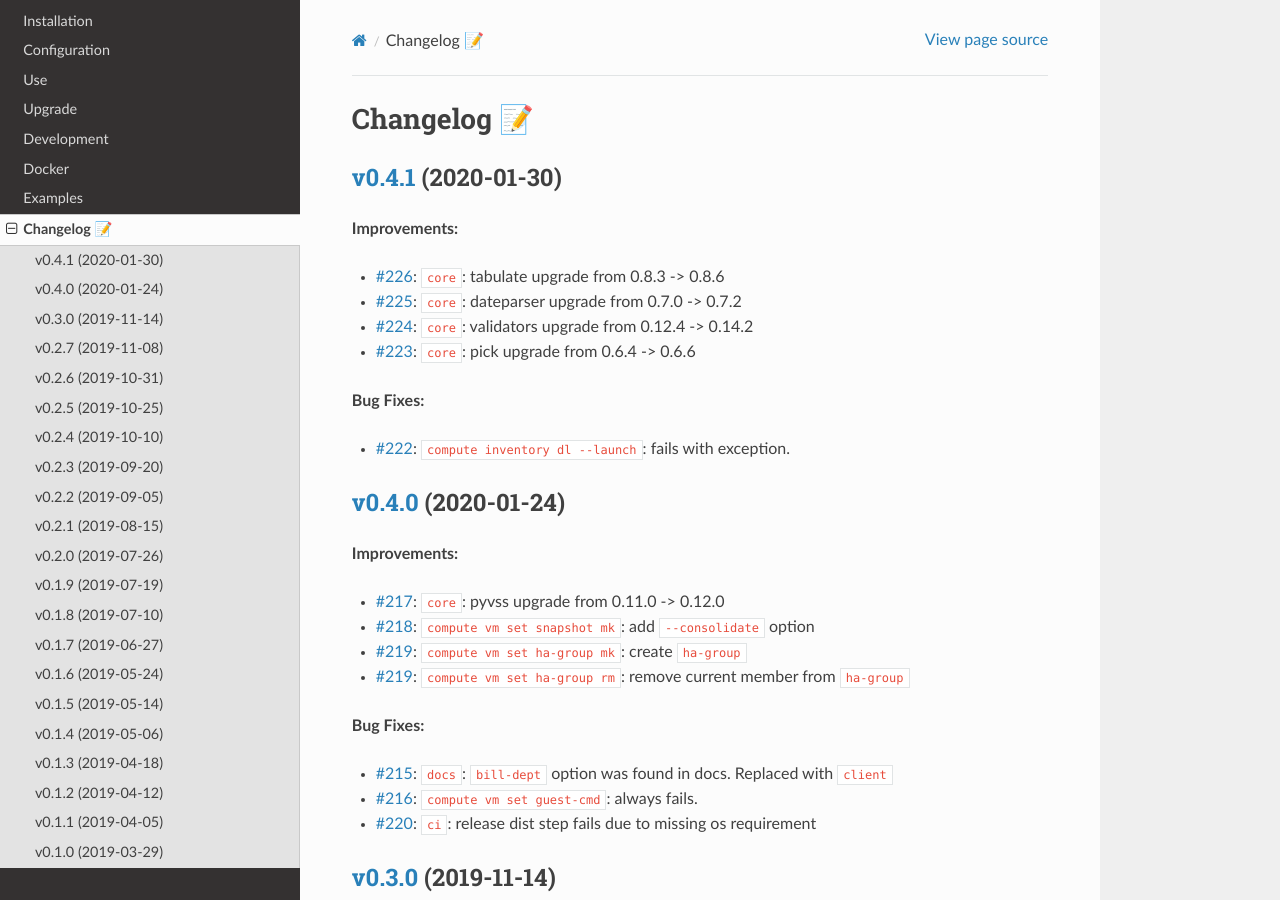
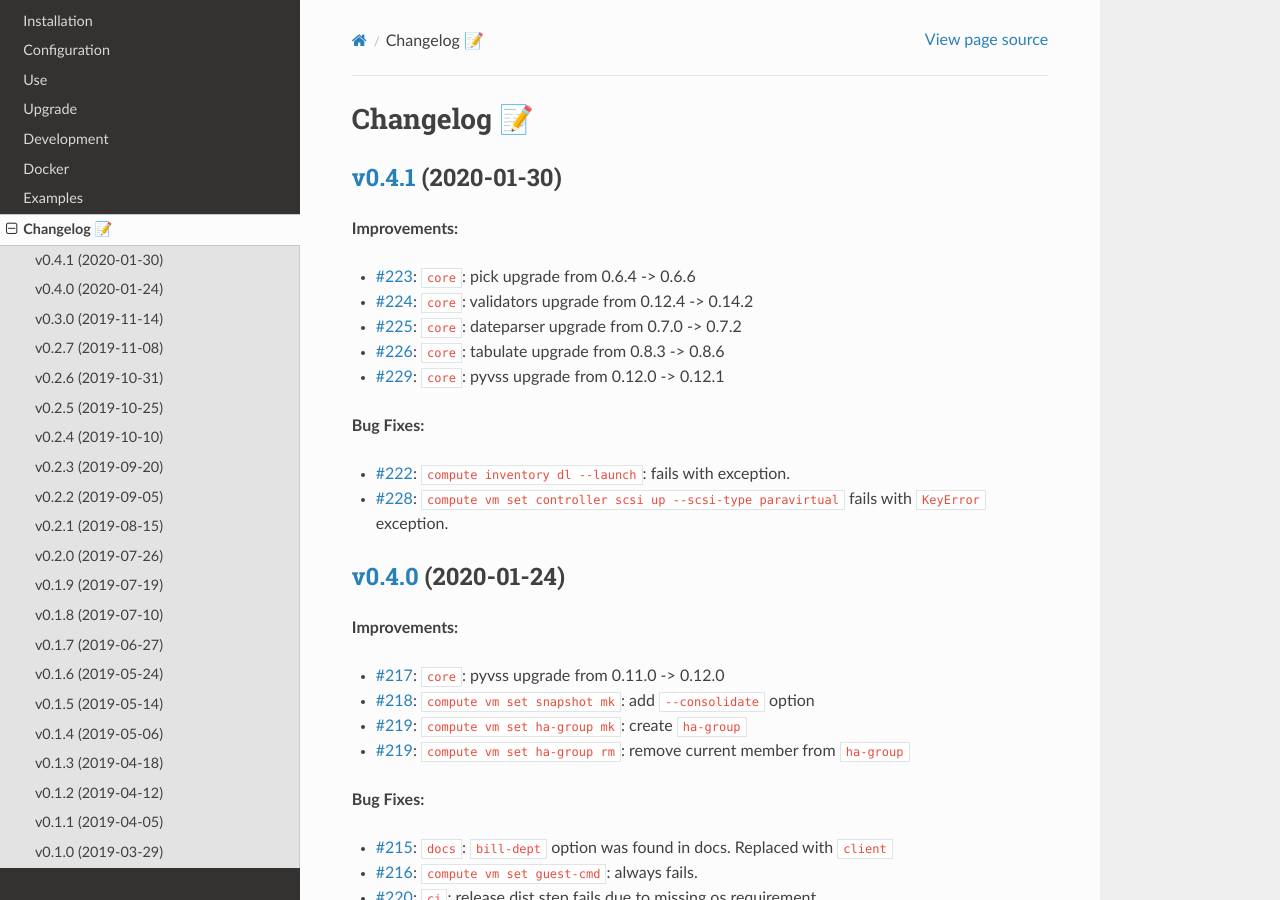
Before and after one commit to EIS-ITS/vss-cli, a Sphinx documentation site: the page built from docs/changelog.rst, in a window 1280 px wide and 900 px high. Built offline with Sphinx 7.4.7 and the Read the Docs theme 2.0.0, drawn with Linux system fonts in a browser that asks for light colours; the version number could not be read and is left out.

Commit message:
Issue #229: ⬆ update pyvss from 0.12.0-> 0.12.1 Issue #228: 🐛compute/vm/set/controller scsi fails with KeyError if no scsi controller is found - fixes #223 #222

```diff
--- a/docs/changelog.rst
+++ b/docs/changelog.rst
@@ -7,14 +7,16 @@ Changelog 📝
 
 **Improvements:**
 
+- `#223 <https://gitlab-ee.eis.utoronto.ca/vss/vss-cli/issues/223>`_: ``core``: pick upgrade from 0.6.4 -> 0.6.6
+- `#224 <https://gitlab-ee.eis.utoronto.ca/vss/vss-cli/issues/224>`_: ``core``: validators upgrade from 0.12.4 -> 0.14.2
+- `#225 <https://gitlab-ee.eis.utoronto.ca/vss/vss-cli/issues/225>`_: ``core``: dateparser upgrade from 0.7.0 -> 0.7.2
 - `#226 <https://gitlab-ee.eis.utoronto.ca/vss/vss-cli/issues/226>`_: ``core``: tabulate upgrade from 0.8.3 -> 0.8.6
-- `#225 <https://gitlab-ee.eis.utoronto.ca/vss/vss-cli/issues/225>`_: ``core``: dateparser upgrade from 0.7.0 -> 0.7.2
-- `#224 <https://gitlab-ee.eis.utoronto.ca/vss/vss-cli/issues/224>`_: ``core``: validators upgrade from 0.12.4 -> 0.14.2
-- `#223 <https://gitlab-ee.eis.utoronto.ca/vss/vss-cli/issues/223>`_: ``core``: pick upgrade from 0.6.4 -> 0.6.6
+- `#229 <https://gitlab-ee.eis.utoronto.ca/vss/vss-cli/issues/229>`_: ``core``: pyvss upgrade from 0.12.0 -> 0.12.1
 
 **Bug Fixes:**
 
 - `#222 <https://gitlab-ee.eis.utoronto.ca/vss/vss-cli/issues/222>`_: ``compute inventory dl --launch``: fails with exception.
+- `#228 <https://gitlab-ee.eis.utoronto.ca/vss/vss-cli/issues/228>`_: ``compute vm set controller scsi up --scsi-type paravirtual`` fails with ``KeyError`` exception.
 
 `v0.4.0 <https://gitlab-ee.eis.utoronto.ca/vss/vss-cli/tags/v0.4.0>`_ (2020-01-24)
 --------------------------------------------------------------------------------------
--- a/requirements.txt
+++ b/requirements.txt
@@ -1,4 +1,4 @@
-pyvss>=0.12.0
+pyvss>=0.12.1
 click==7.0
 click-log==0.3.2
 click-plugins==1.1.1
```
Also changed, not shown: CHANGELOG.md (+5 -3 lines), README.md (+1 -1 lines).
